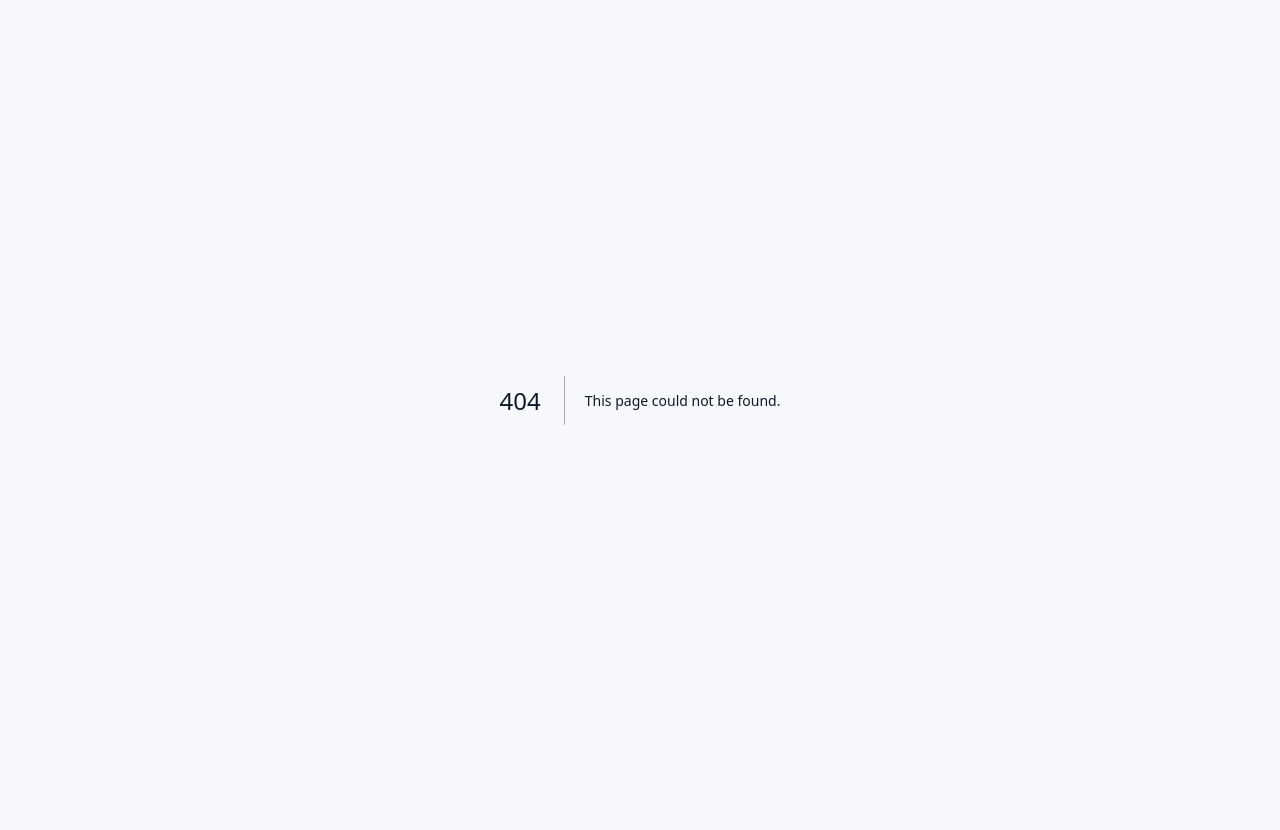
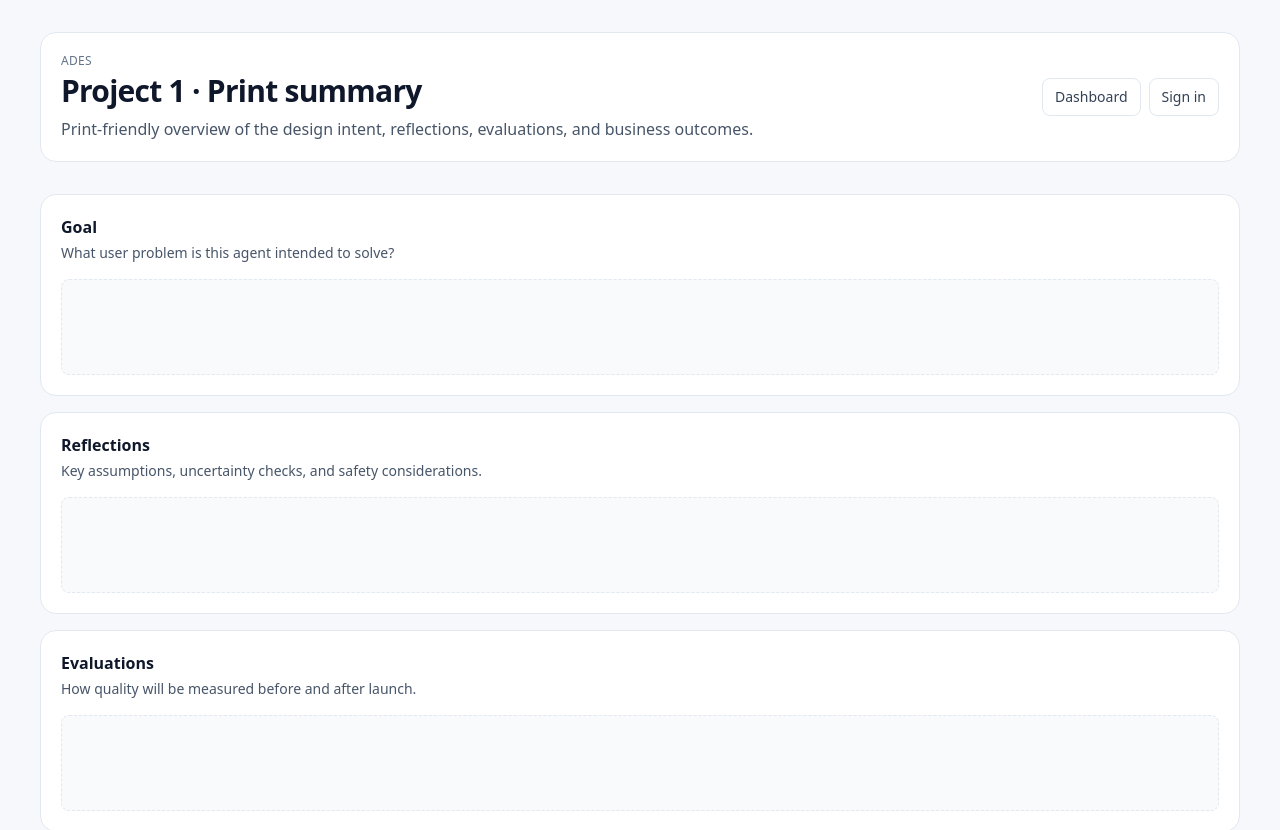
Before and after one commit to MarioSorgente/ades-agent-design-studio, a Next.js app: page /project/1/print in a window 1280 px wide. Before the commit this address had no page. Shown: the top 830 px of the page. Before the commit the page ends 800 px from the top, so only its background shows below. Built offline with nearby package versions, Linux system fonts and the light colour scheme.

Commit message:
Add route skeleton pages with shared app shell

```diff
--- /dev/null
+++ b/app/dashboard/page.tsx
@@ -0,0 +1,25 @@
+import { AppShell } from "@/components/app-shell";
+
+export default function DashboardPage() {
+  return (
+    <AppShell
+      title="Dashboard"
+      subtitle="Your agent design workspace. Start a new design or continue an existing draft."
+      actions={
+        <button
+          type="button"
+          className="rounded-lg bg-slate-900 px-4 py-2 text-sm font-semibold text-white transition hover:bg-slate-700"
+        >
+          New design
+        </button>
+      }
+    >
+      <article className="rounded-2xl border border-dashed border-ades-soft bg-white p-10 text-center">
+        <h2 className="text-lg font-semibold">No projects yet</h2>
+        <p className="mt-2 text-sm text-slate-600">
+          Your saved agent designs will appear here once you create your first project.
+        </p>
+      </article>
+    </AppShell>
+  );
+}
--- /dev/null
+++ b/app/project/[id]/page.tsx
@@ -0,0 +1,33 @@
+import { AppShell } from "@/components/app-shell";
+
+export default function ProjectPage({ params }: { params: { id: string } }) {
+  return (
+    <AppShell
+      title={`Project ${params.id}`}
+      subtitle="Three-panel studio shell for designing agent flow, reviewing structure, and preparing critique."
+    >
+      <div className="grid min-h-[65vh] gap-4 md:grid-cols-[240px_minmax(0,1fr)_280px]">
+        <aside className="rounded-2xl border border-ades-soft bg-white p-4">
+          <h2 className="text-sm font-semibold uppercase tracking-wide text-slate-500">Left panel</h2>
+          <p className="mt-2 text-sm text-slate-600">Placeholder for project map, blocks, and navigation.</p>
+        </aside>
+
+        <section className="rounded-2xl border border-ades-soft bg-white p-4">
+          <h2 className="text-sm font-semibold uppercase tracking-wide text-slate-500">Canvas</h2>
+          <div className="mt-3 flex min-h-[48vh] items-center justify-center rounded-xl border border-dashed border-ades-soft bg-slate-50 text-sm text-slate-500">
+            Center canvas placeholder
+          </div>
+        </section>
+
+        <aside className="rounded-2xl border border-ades-soft bg-white p-4">
+          <h2 className="text-sm font-semibold uppercase tracking-wide text-slate-500">Inspector</h2>
+          <ul className="mt-2 space-y-2 text-sm text-slate-600">
+            <li>• Critique placeholder</li>
+            <li>• Reflection placeholder</li>
+            <li>• Evals placeholder</li>
+          </ul>
+        </aside>
+      </div>
+    </AppShell>
+  );
+}
--- /dev/null
+++ b/app/project/[id]/print/page.tsx
@@ -0,0 +1,36 @@
+import { AppShell } from "@/components/app-shell";
+
+export default function ProjectPrintPage({ params }: { params: { id: string } }) {
+  return (
+    <AppShell
+      title={`Project ${params.id} · Print summary`}
+      subtitle="Print-friendly overview of the design intent, reflections, evaluations, and business outcomes."
+    >
+      <div className="space-y-4">
+        <PrintSection title="Goal" description="What user problem is this agent intended to solve?" />
+        <PrintSection
+          title="Reflections"
+          description="Key assumptions, uncertainty checks, and safety considerations."
+        />
+        <PrintSection
+          title="Evaluations"
+          description="How quality will be measured before and after launch."
+        />
+        <PrintSection
+          title="Business metrics"
+          description="Success indicators such as time saved, escalation rate, and user trust."
+        />
+      </div>
+    </AppShell>
+  );
+}
+
+function PrintSection({ title, description }: { title: string; description: string }) {
+  return (
+    <section className="rounded-2xl border border-ades-soft bg-white p-5">
+      <h2 className="text-base font-semibold">{title}</h2>
+      <p className="mt-1 text-sm text-slate-600">{description}</p>
+      <div className="mt-4 min-h-24 rounded-lg border border-dashed border-ades-soft bg-slate-50" />
+    </section>
+  );
+}
--- /dev/null
+++ b/app/sign-in/page.tsx
@@ -0,0 +1,23 @@
+import { AppShell } from "@/components/app-shell";
+
+export default function SignInPage() {
+  return (
+    <AppShell
+      title="Sign in"
+      subtitle="Start an agent design session, capture assumptions, and share clear outputs your PM team can review."
+    >
+      <section className="mx-auto mt-8 w-full max-w-md rounded-2xl border border-ades-soft bg-white p-6">
+        <h2 className="text-xl font-semibold tracking-tight">Welcome to ADES</h2>
+        <p className="mt-2 text-sm text-slate-600">
+          Create better agent specs faster with built-in reflection, critique, and evaluation scaffolds.
+        </p>
+        <button
+          type="button"
+          className="mt-6 inline-flex w-full items-center justify-center rounded-xl bg-slate-900 px-4 py-3 text-sm font-semibold text-white transition hover:bg-slate-700"
+        >
+          Continue with Google
+        </button>
+      </section>
+    </AppShell>
+  );
+}
--- /dev/null
+++ b/components/app-shell.tsx
@@ -0,0 +1,40 @@
+import Link from "next/link";
+import type { ReactNode } from "react";
+
+type AppShellProps = {
+  children: ReactNode;
+  title: string;
+  subtitle?: string;
+  actions?: ReactNode;
+};
+
+export function AppShell({ children, title, subtitle, actions }: AppShellProps) {
+  return (
+    <main className="mx-auto flex min-h-screen w-full max-w-7xl flex-col px-6 py-8 md:px-10">
+      <header className="mb-8 flex flex-col gap-4 rounded-2xl border border-ades-soft bg-white p-5 md:flex-row md:items-center md:justify-between">
+        <div>
+          <p className="text-xs font-medium uppercase tracking-wide text-slate-500">ADES</p>
+          <h1 className="mt-1 text-2xl font-semibold tracking-tight md:text-3xl">{title}</h1>
+          {subtitle ? <p className="mt-2 text-sm text-slate-600 md:text-base">{subtitle}</p> : null}
+        </div>
+        <div className="flex items-center gap-2">
+          <Link
+            href="/dashboard"
+            className="rounded-lg border border-ades-soft px-3 py-2 text-sm font-medium text-slate-700 transition hover:bg-slate-50"
+          >
+            Dashboard
+          </Link>
+          <Link
+            href="/sign-in"
+            className="rounded-lg border border-ades-soft px-3 py-2 text-sm font-medium text-slate-700 transition hover:bg-slate-50"
+          >
+            Sign in
+          </Link>
+          {actions}
+        </div>
+      </header>
+
+      <section className="flex-1">{children}</section>
+    </main>
+  );
+}
```
